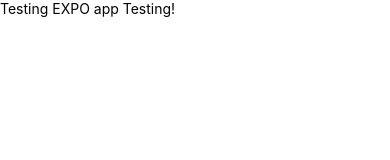
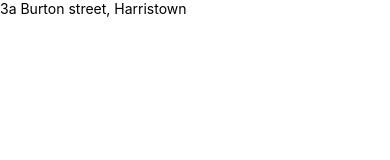
Before and after one commit to jineous27/movie-app3, a React Native app: screen / in a window 390 px wide. Shown: the top 160 px of the page. Built offline with nearby package versions, Linux system fonts and the light colour scheme.

Commit message:
Practice - app.js file

```diff
--- a/App.js
+++ b/App.js
@@ -1,10 +1,35 @@
-import React from 'react';
-import { Text, View } from 'react-native';
+import React, { Component } from 'react';
+import { AppLoading } from "expo";
+import * as Font from 'expo-font'
+import { Ionicons } from "@expo/vector-icons";
+import { StyleSheet, Text, View } from 'react-native';
 
-export default function App() {
-  return (
-    <View>
-      <Text>Testing EXPO app Testing!</Text>
-    </View>
-  );
+export default class App extends Component {
+
+  state = {
+    loaded: false
+  };
+  loadAssets = async () => {
+    await Font.loadAsync({
+      ...Ionicons.font
+    });
+  };
+
+  render() {
+    const { loaded } = this.state;
+    if (loaded) {
+      return (
+        <View>
+          <Text> Open up App.js to start working on your app</Text>
+        </View>
+      );
+
+    } else {
+      return (
+        <View>
+          <Text>3a Burton street, Harristown</Text>
+        </View>
+      );
+    }
+  }
 }
```
